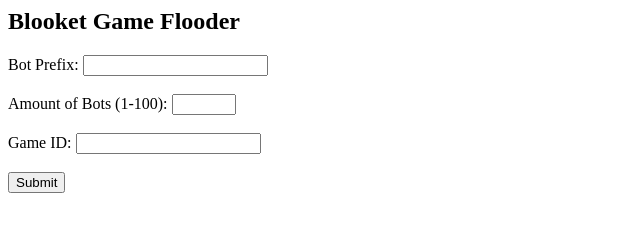
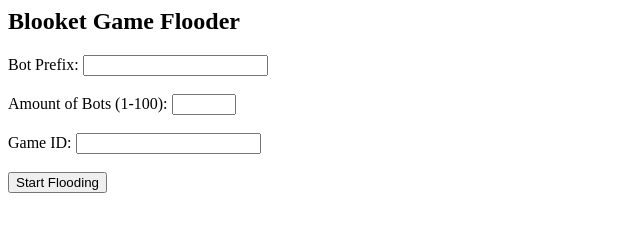
Before and after one commit to IdkTonaii/idktonaii.github.io, a plain HTML site: page blooket/index.html in a window 1280 px wide. Shown: the whole page, without its empty margins (0-640 px from the left). Drawn offline with Linux system fonts and the light colour scheme.

Commit message:
Update index.html

```diff
--- a/blooket/index.html
+++ b/blooket/index.html
@@ -14,7 +14,7 @@
       <label for="gameID">Game ID:</label>
       <input type="text" id="gameID" name="gameID" required><br><br>
 
-      <input type="submit" onclick=value="Start Flooding">
+      <input type="submit" onclick="startflood()" value="Start Flooding">
       <script>
       function startflood(){
         window.location.href = 'https://play.blooket.com/play';
```
